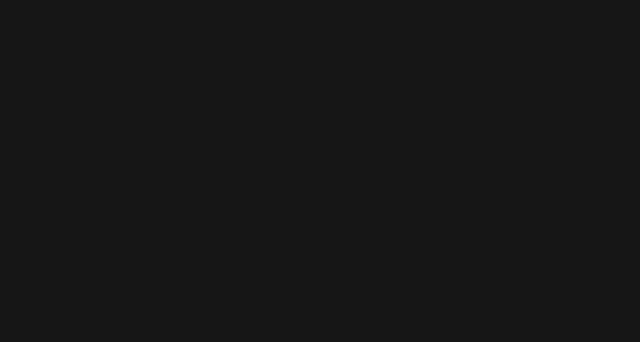
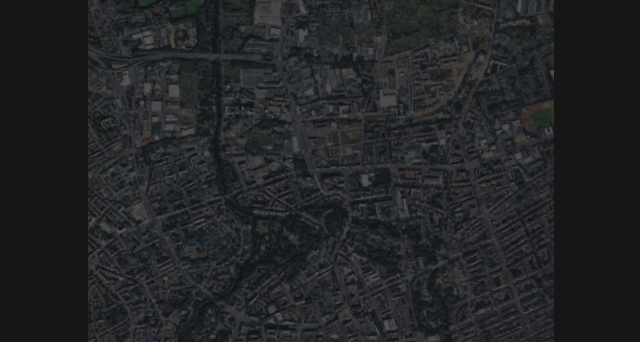
Before and after one commit to ins01-ship-it/BSIDES, a plain HTML site: page index.html in a window 1280 px wide. Shown: the top 342 px of the page, without its empty margins (319-959 px from the left). Drawn offline with Linux system fonts and the light colour scheme.

Commit message:
Update index.html

```diff
--- a/index.html
+++ b/index.html
@@ -17,7 +17,7 @@
     <section id="home" class="screen">
 
         <div id="map-bg">
-            <img src="BGmap.png" alt="Map Background">
+            <img src="images/BGmap.png" alt="Map Background">
         </div>
 
         <div id="logo">
```
